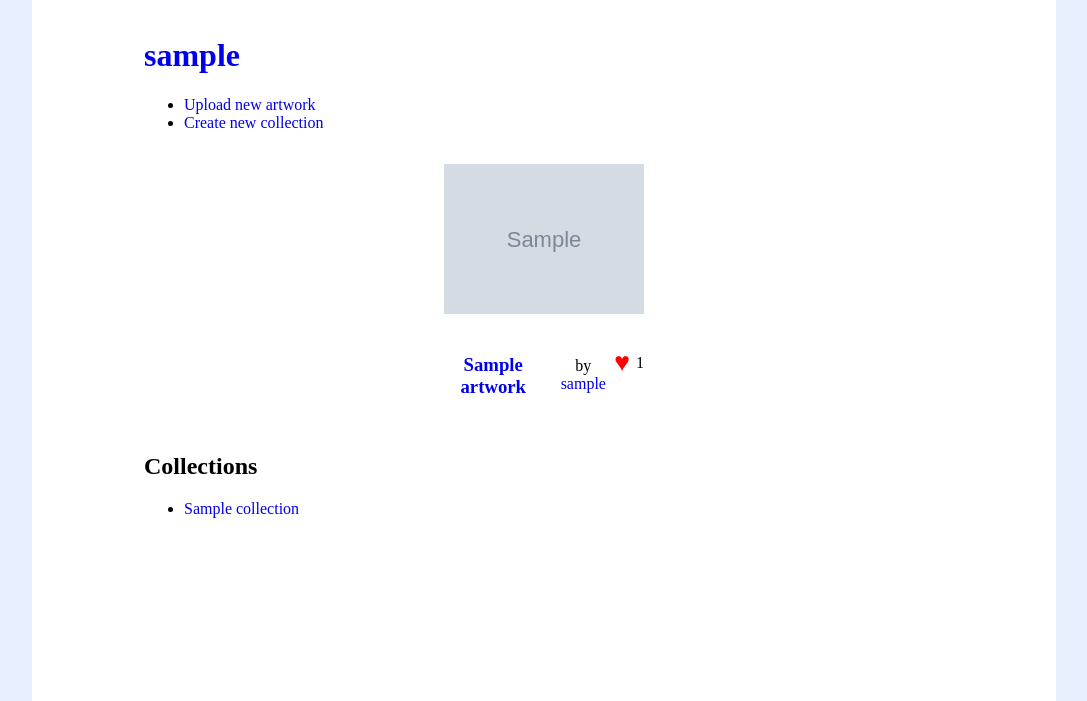
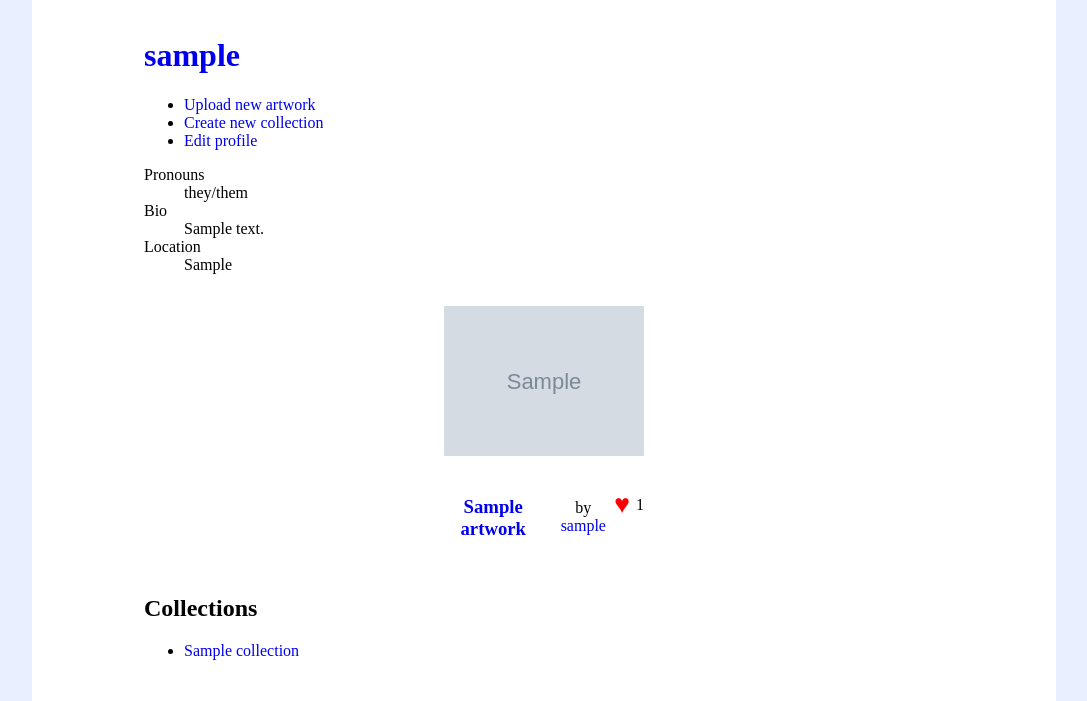
Before and after one commit to kyeugh/cop4710-artsite, a Django app: a page that uses templates/art_app/artist_detail.html in a window 1280 px wide. Shown: the part 99-800 px from the top of the page, without its empty margins (96-1183 px from the left). Run offline with Django 3.2, Linux system fonts and the light colour scheme; a user stored in the database is signed in; tables that the repository leaves empty hold one stand-in row (values such as "Sample post"); grey boxes marked "Sample" are stand-in pictures.

Commit message:
Add profile editor.

```diff
--- a/art_app/urls.py
+++ b/art_app/urls.py
@@ -5,7 +5,8 @@ from . import views
 
 urlpatterns = [
     path('', views.index, name="home"),
-    path("accounts/register/", views.register, name="register"),
+    path("accounts/register", views.register, name="register"),
+    path("accounts/edit", views.edit_profile, name="edit-profile"),
     path("new/artwork", views.new_artwork, name="upload"),
     path('art/<slug:slug>', views.ArtworkDetailView.as_view(), name='artwork-detail'),
     path("artists/<slug:slug>",
--- a/art_app/views.py
+++ b/art_app/views.py
@@ -13,7 +13,7 @@ from django.views.decorators.http import require_POST
 
 from django.views.generic.detail import DetailView
 
-from art_app.forms import RegistrationForm, ArtworkForm, CollectionForm
+from art_app.forms import RegistrationForm, ArtworkForm, CollectionForm, EditProfileForm
 from art_app.models import *
 from django.db.models import F, Count
 
@@ -47,6 +47,20 @@ def register(request):
     else:
         form = RegistrationForm()
     return render(request, "registration/register.html", {"form": form})
+
+def edit_profile(request):
+    user = request.user
+    if request.method == "POST":
+        form = EditProfileForm(request.POST, instance=user)
+        if form.is_valid():
+            user.pronouns = int(form.cleaned_data.get("pronouns"))
+            user.bio = form.cleaned_data.get("bio")
+            user.location = form.cleaned_data.get("location")
+            user.save()
+            return redirect(user.get_absolute_url())
+    else:
+        form = EditProfileForm(initial={"pronouns": user.pronouns, "bio": user.bio, "location": user.location})
+        return render(request, "registration/edit.html", {"form": form})
 
 
 @login_required
@@ -229,6 +243,8 @@ class ArtistDetailView(DetailView):
         context["artworks"] = Artwork.objects.filter(artist=context["artist"])
         context["collections"] = Collection.objects.filter(
             artist=context["artist"])
+        pronouns_map = {1: "they/them", 2: "he/him", 3: "she/her"}
+        context["pronouns"] = pronouns_map[context["artist"].pronouns]
         return context
 
 
--- a/templates/art_app/artist_detail.html
+++ b/templates/art_app/artist_detail.html
@@ -8,8 +8,20 @@
         <ul>
             <li><a href="{% url 'upload' %}">Upload new artwork</a></li>
             <li><a href="{% url 'new-collection' %}">Create new collection</a></li>
+            <li><a href="{% url 'edit-profile' %}">Edit profile</a></li>
         </ul>
     {% endif %}
+    <dl>
+        <dt>Pronouns</dt>
+        <dd>{{ pronouns }}</dd>
+        {% if artist.bio %}
+        <dt>Bio</dt>
+        <dd>{{ artist.bio }}</dd>
+        {% endif %}{% if artist.location %}
+        <dt>Location</dt>
+        <dd>{{ artist.location }}</dd>
+        {% endif %}
+    </dl>
     {% if artworks %}
     {% include 'utils/artspan.html' with artworks=artworks %}
     {% else %}{% if artist == user %}
```
Also changed, not shown: art_app/forms.py (+14 -1 lines), templates/registration/edit.html (added, +23 -0 lines).
